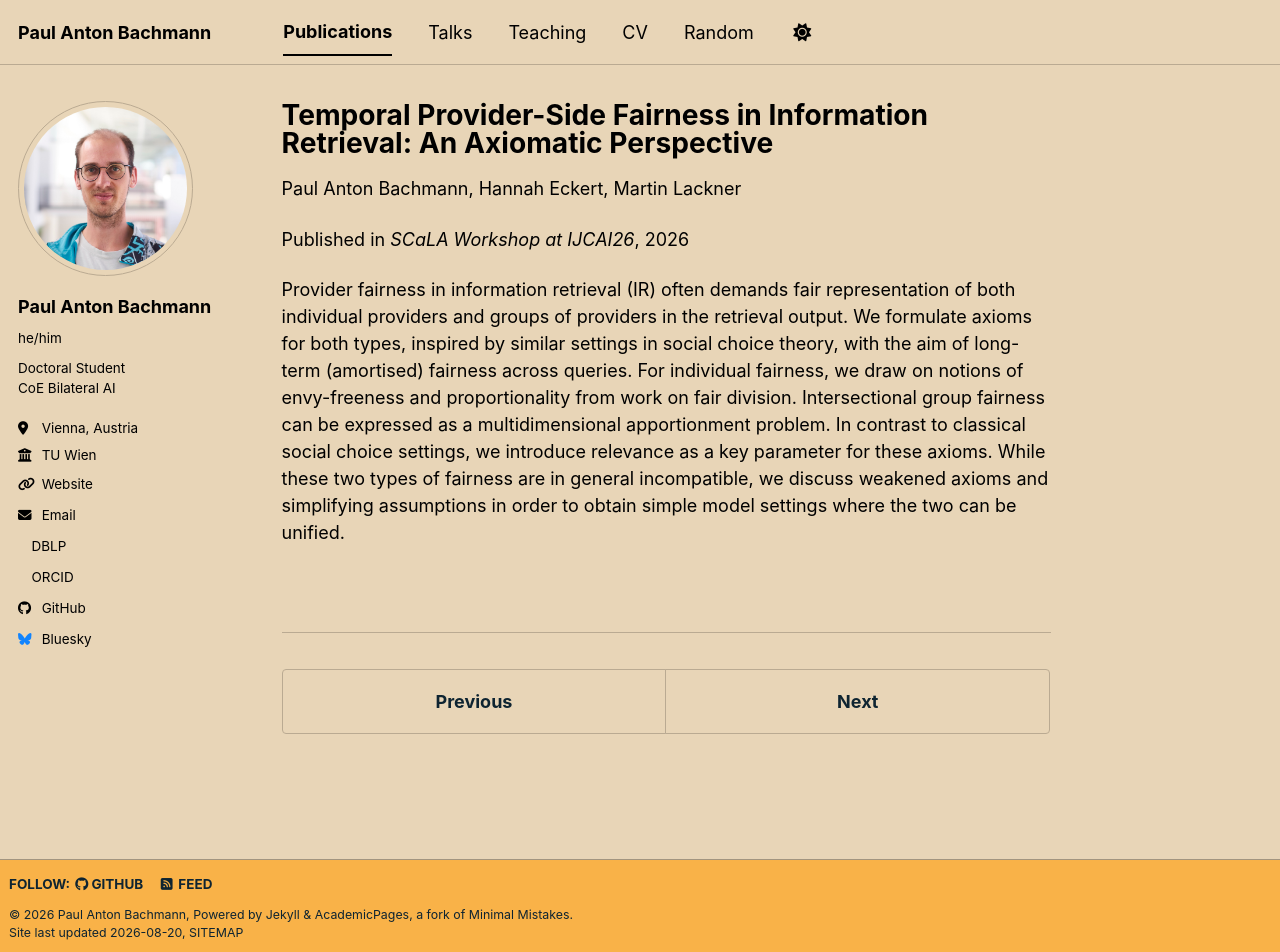
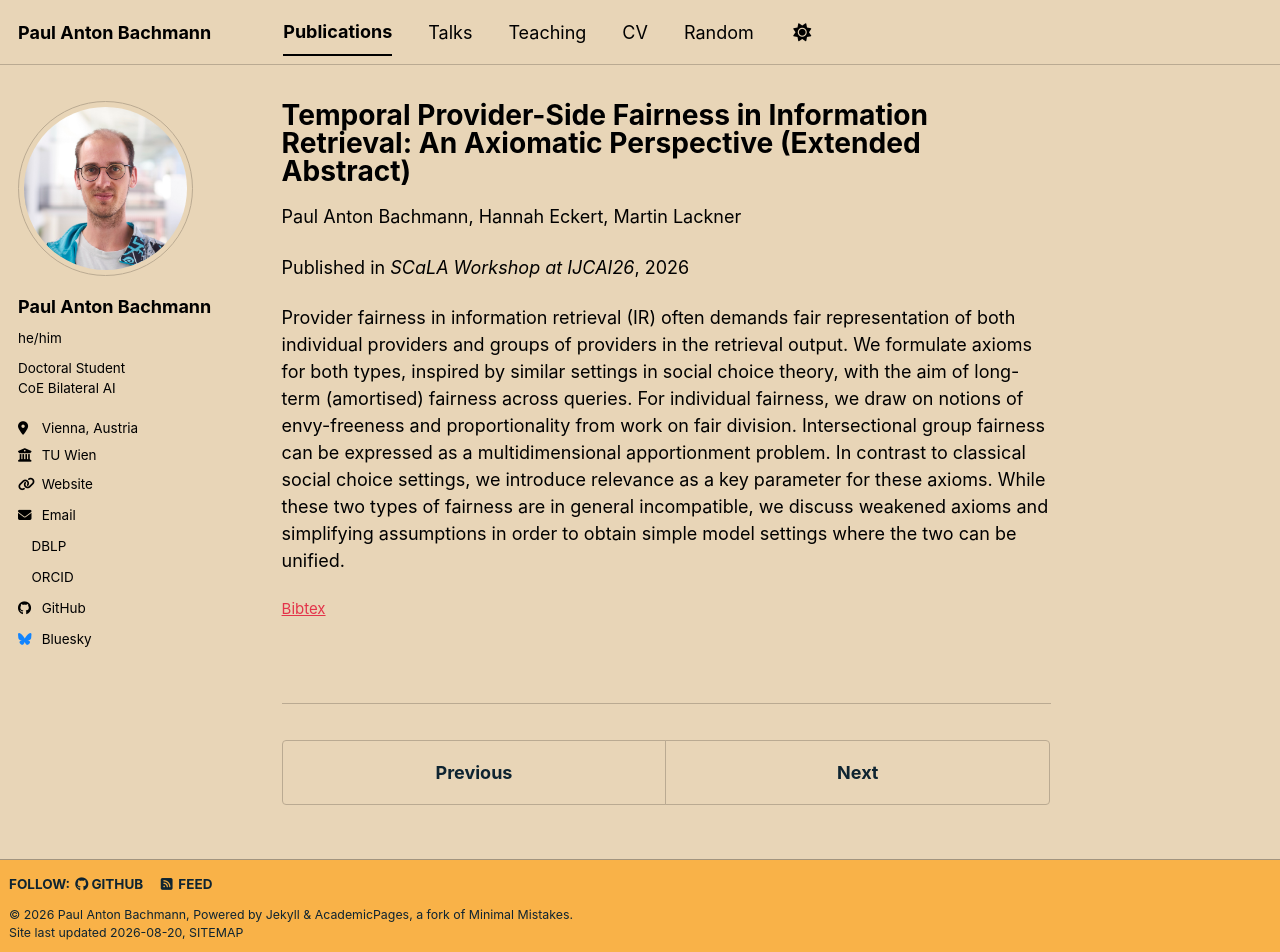
Before and after one commit to pabachmann/pabachmann.github.io, a Jekyll site: the page built from _publications/2026-08-16-fairness-in-IR.md.md, in a window 1280 px wide and 952 px high. Built offline with Jekyll 4.4.1, drawn with Linux system fonts in a browser that asks for light colours; a style sheet for code colours, icons or effects is not loaded.

Commit message:
adjusted paper url display

```diff
--- a/_layouts/single.html
+++ b/_layouts/single.html
@@ -74,6 +74,8 @@ layout: default
           <p style="font-size: smaller"><a href="{{ page.slidesurl }}">Slides</a></p>
         {% elsif page.bibtexurl %}
           <p style="font-size: smaller"><a href="{{ page.bibtexurl }}">Bibtex</a></p>
+        {% elsif page.paperurl %}
+          <p style="font-size: smaller"><a href="{{ page.paperurl }}">Bibtex</a></p>
         {% endif %}
 
         {% if page.link %}<div><a href="{{ page.link }}" class="btn">{{ site.data.ui-text[site.locale].ext_link_label | default: "Direct Link" }}</a></div>{% endif %}
--- a/_publications/2026-08-16-fairness-in-IR.md.md
+++ b/_publications/2026-08-16-fairness-in-IR.md.md
@@ -1,5 +1,5 @@
 ---
-title: "Temporal Provider-Side Fairness in Information Retrieval: An Axiomatic Perspective"
+title: "Temporal Provider-Side Fairness in Information Retrieval: An Axiomatic Perspective (Extended Abstract)"
 authors: "Paul Anton Bachmann, Hannah Eckert, Martin Lackner"
 collection: publications
 category: workshops
```
